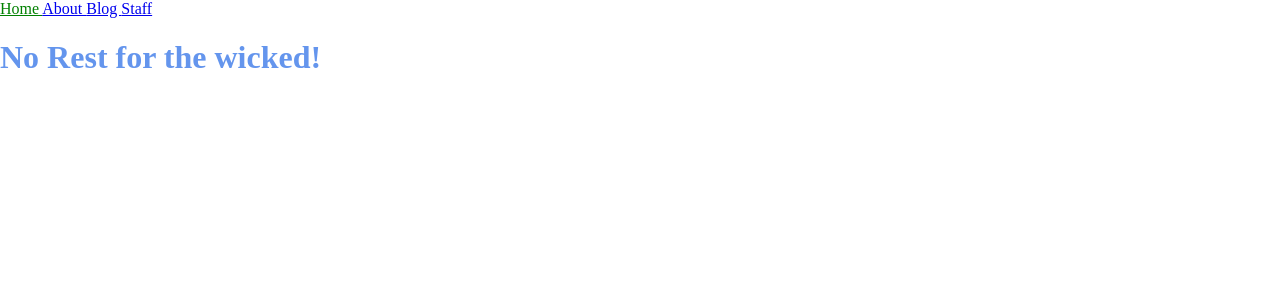
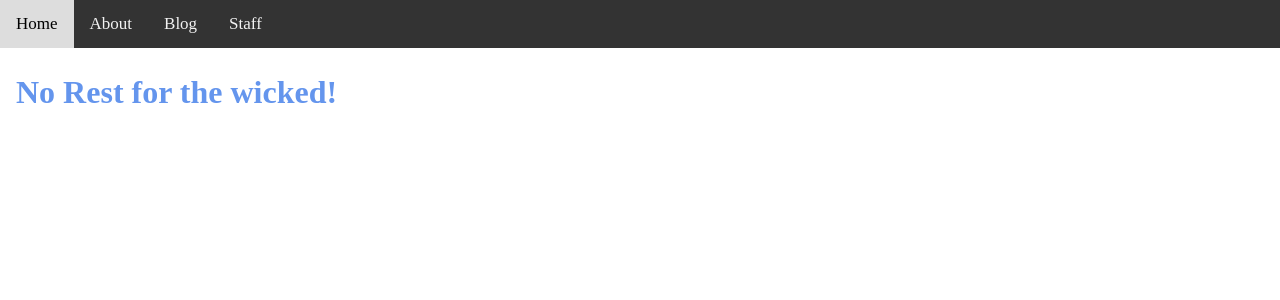
Before and after one commit to razerx100/razerx100.github.io, a Jekyll site: the page built from docs/index.html, in a window 1280 px wide. Shown: the top 300 px of the page. Built offline with Jekyll 4.4.1, drawn with Linux system fonts in a browser that asks for light colours.

Commit message:
a bit style to the site

```diff
--- a/docs/_includes/navigation.html
+++ b/docs/_includes/navigation.html
@@ -1,7 +1,7 @@
-<nav>
+<div class="topnav">
     {% for item in site.data.navigation %}
         <a href="{{item.link}}" {% if page.url == item.link %} class="current"{% endif %}>
             {{ item.name }}
         </a>
     {% endfor %}
-</nav>
+</div>
--- a/docs/_layouts/default.html
+++ b/docs/_layouts/default.html
@@ -12,6 +12,8 @@
     </head>
     <body>
         {% include navigation.html %}
-        {{content}}
+        <div class="article_format">
+            {{content}}
+        </div>
     </body>
 </html>
--- a/docs/_sass/main.scss
+++ b/docs/_sass/main.scss
@@ -1,6 +1,29 @@
-.current {
-    color: green;
-}
 .landing_text {
     color:cornflowerblue;
 }
+.topnav{
+    background-color: #333;
+    overflow: hidden;
+}
+
+.topnav a{
+    float: left;
+    color: #f2f2f2;
+    text-align: center;
+    padding: 14px 16px;
+    text-decoration: none;
+    font-size: 17px;
+}
+
+.topnav a:hover{
+    background-color:  #ddd;
+    color: black;
+}
+
+.current {
+    background-color:cornflowerblue;
+    color: white;
+}
+.article_format{
+    padding: 5px 16px;
+}
--- a/docs/blog.html
+++ b/docs/blog.html
@@ -2,8 +2,7 @@
 layout: default
 title: Blog
 ---
-
-<h1>Latest Posts</h1>
+    <h1>Latest Posts</h1>
 
 <ul>
     {% for post in site.posts %}
@@ -11,7 +10,6 @@ title: Blog
             <h2>
                 <a href="{{ post.url }}">{{ post.title }}</a>
             </h2>
-            {{ post.excerpt }}
         </li>
     {% endfor %}
 </ul>
```
Also changed, not shown: 10 other files.
